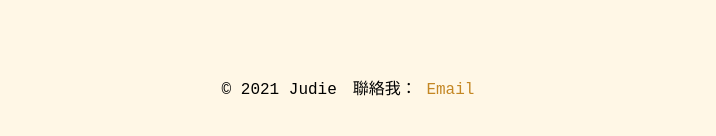
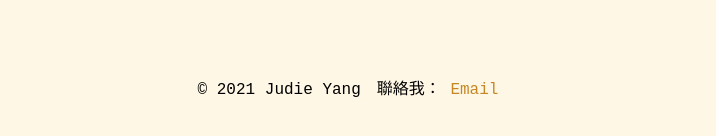
Before and after one commit to judieyyang/judieyyang.github.io, a Vue app: page / in a window 1280 px wide. Shown: the part 596-732 px from the top of the page, without its empty margins (292-1008 px from the left). Built offline with nearby package versions, Linux system fonts and the light colour scheme.

Commit message:
Change footer text

```diff
--- a/src/components/Footer.vue
+++ b/src/components/Footer.vue
@@ -1,7 +1,7 @@
 <template>
 	<div class="footer__container">
 		<div class="p-4">
-			© 2021 Judie
+			© 2021 Judie Yang
     </div>
 		<div class="p-4">
 			<span>聯絡我：</span>
```
